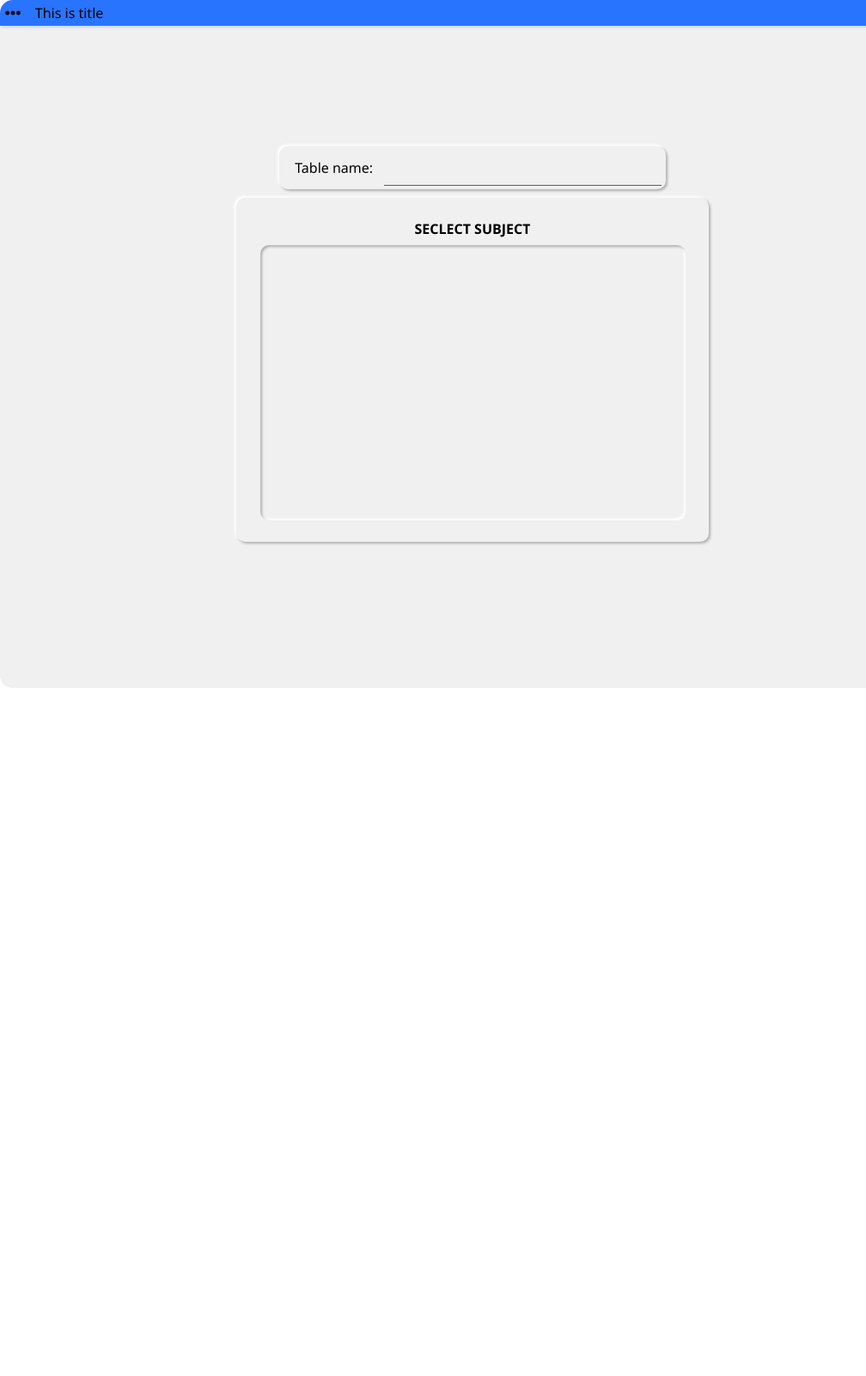
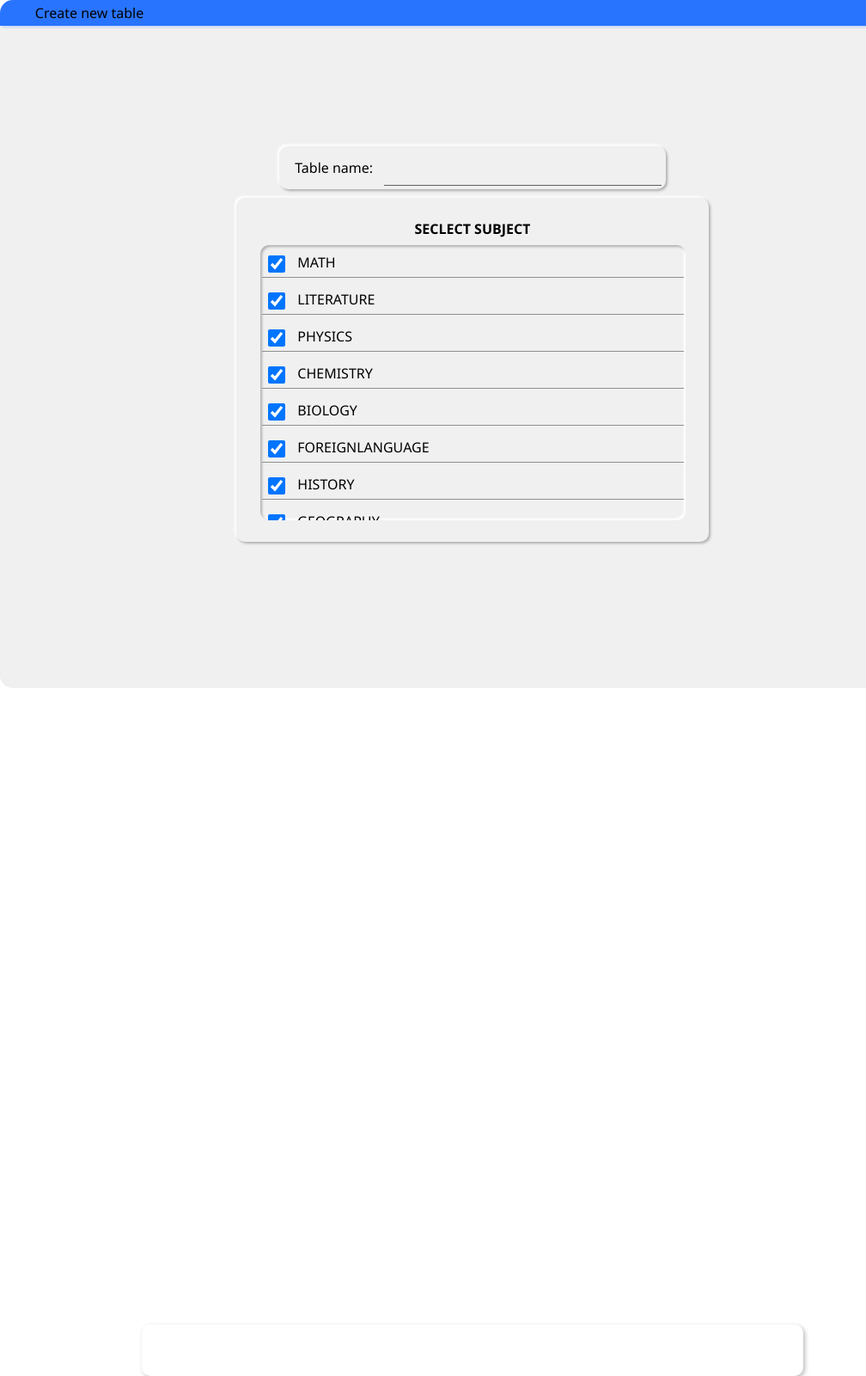
Before and after one commit to Huwng/score-table, an Electron app: page src/index.html in a window 1100 px wide. Shown: the top 1600 px of the page at 86% size, 0-1008 px from the left. Before the commit the page ends 800 px from the top, so only its background shows below. Drawn offline with Linux system fonts and the light colour scheme; no server answers.

Commit message:
Update 0.0.7
Create showNotification method
appended data from subject template to subject select table
create method setActivable for #app-morebtn
reformat code
some more fixes

```diff
--- a/script/index/navigation.js
+++ b/script/index/navigation.js
@@ -5,6 +5,7 @@
     let btn_more = _$('#app-morebtn')
     let sidebar = _$('#app-sidebar')
     el_click(btn_more, function () {
+        if (btn_more.classList.contains('activable')) {
             if (btn_more.classList.contains('active')) {
                 btn_more.classList.remove('active')
                 sidebar.classList.remove('active')
@@ -12,7 +13,12 @@
                 btn_more.classList.add('active')
                 sidebar.classList.add('active')
             }
+        }
     })
+    btn_more.setActivable = (activable) => {
+        if (activable) btn_more.classList.add('activable')
+        else btn_more.classList.remove('activable')
+    }
     // handle button minimize
     let btn_close = _$('#app-close')
     el_click(btn_close, function () {
@@ -35,11 +41,11 @@
         }
     })
     // handle float close menu
-    el_click(_$('#float-close').children[0], function() {
+    el_click(_$('#float-close').children[0], function () {
         beforeQuit()
         remote.app.quit()
     })
-    el_click(_$('#float-close').children[1], function() {
+    el_click(_$('#float-close').children[1], function () {
         _$('#float-close').classList.remove('active')
     })
 }).call(this)
--- a/script/index/prepaire.js
+++ b/script/index/prepaire.js
@@ -3,18 +3,16 @@
      * shared variable from main process
      */
     let shared_var = getSharedvar()
+    let fs = getFS()
     if (shared_var.invoke.firstUse) {
         // append sign up screen
         shared_var.invoke.debug('preparing for first use')
         // append folder ${appdata}/Scoretable
-        fs.mkdirSync(`${shared_var.path.appData}/ScoreTable`)
+        try { fs.mkdirSync(`${shared_var.path.appData}/ScoreTable`)}
+        catch (err) { showNotification(err) }
         // append file ${appdata}/Scoretable/user$.db
-        try {
-            fs.appendFileSync(`${shared_var.path.appData}/ScoreTable/Table.json`,)
-        } catch (error) {
-            console.log(error)
-        }
-
+        try { fs.appendFileSync(`${shared_var.path.appData}/ScoreTable/Table.json`,) }
+        catch (error) { showNotification('' + error) }
         // append file ${appdata}/Scoretable/user$.db
 
         // append Create table panel
--- a/script/index/table.js
+++ b/script/index/table.js
@@ -3,14 +3,14 @@ let shared_var = getSharedvar()
 function tablereader() {
     data = json.parse(fs.readFileSync(`${shared_var.path.appData}/ScoreTable/Table.json`))
 }
-// write the data back to "Table.json"
+/** write the data back to "Table.json" */
 function tablewriter(data) {
-    fs.writeFileSync(`${shared_var.path.appData}/ScoreTable/Table.json`,data)
+    fs.writeFileSync(`${shared_var.path.appData}/ScoreTable/Table.json`, data)
     console.log("write success")
 }
 
 function calcavgmarks(name) {
-    let i=0, t=0
+    let i = 0, t = 0
     if (data.name.type1marks.length != 0) {
         for (i in data.name.type1marks) {
             t += data.name.type1marks[i]
@@ -23,43 +23,42 @@ function calcavgmarks(name) {
     }
     if (data.name.type3marks != null) {
         t += data.name.type3marks
-        t = t/(data.name.type1marks.length + data.name.type2marks.length*2 + 3)
+        t = t / (data.name.type1marks.length + data.name.type2marks.length * 2 + 3)
         t = +num.toFixed(1)
     } else {
-        t = t/(data.name.type1marks.length + data.name.type2marks.length*2)
+        t = t / (data.name.type1marks.length + data.name.type2marks.length * 2)
         t = +num.toFixed(1)
     }
     data.name.avgmarks = t
 }
 // below are just learning english w/@Huwng, don't mind that.
 const subjects = ["Math", "Literature", "Physics", "Chemistry", "Biology", "ForeignLanguage", "History", "Geography", "CivicEducation", "ComputerScience", "NationalDefenseEducation"]
-function calcTotalavg () {
+function calcTotalavg() {
     for (i in subjects) {
         t += data.subjects[i].avgmarks
     }
-    t = t/11
+    t = t / 11
     data.Totalavg = +num.toFixed(1)
 }
 function calcrewards() {
     let nolessthan6 = true, nolessthan5 = true, nolessthan3 = true, nolessthan2 = true, rewards = ""
     for (i in subjects) {
-        if (data.subjects[i].avgmarks < 6.5) {
+        if (data.subjects[i].avgmarks < 6.5)
             nolessthan6 = false
-        } else if (data.subjects[i].avgmarks < 5) {
+        else if (data.subjects[i].avgmarks < 5)
             nolessthan5 = false
-            } else if (data.subjects[i].avgmarks < 3.5) {
+        else if (data.subjects[i].avgmarks < 3.5)
             nolessthan3 = false
-                } else if (data.subjects[i].avgmarks < 2) {
+        else if (data.subjects[i].avgmarks < 2)
             nolessthan2 = false
     }
-    }
-    if ((data.math.avgmarks >=8 || data.literature.avgmarks >=8) && (nolessthan6 = true) && (data.Totalavg >=8)) {
+    if ((data.math.avgmarks >= 8 || data.literature.avgmarks >= 8) && (nolessthan6 = true) && (data.Totalavg >= 8)) {
         rewards = "Good"
-    } else if ((data.math.avgmarks >=6.5 || data.literature.avgmarks >=6.5) && (nolessthan5 = true) && (data.Totalavg >=6.5)) {
+    } else if ((data.math.avgmarks >= 6.5 || data.literature.avgmarks >= 6.5) && (nolessthan5 = true) && (data.Totalavg >= 6.5)) {
         rewards = "Mild"
-        } else if ((data.math.avgmarks >=5 || data.literature.avgmarks >=5) && (nolessthan3 = true) && (data.Totalavg >=5)) {
+    } else if ((data.math.avgmarks >= 5 || data.literature.avgmarks >= 5) && (nolessthan3 = true) && (data.Totalavg >= 5)) {
         rewards = "Medium"
-            } else if ((nolessthan2 = true) && (data.Totalavg >=3)) {
+    } else if ((nolessthan2 = true) && (data.Totalavg >= 3)) {
         rewards = "Bad"
     } else {
         rewards = "Failed"
@@ -73,4 +72,5 @@ module.exports = {
     avgmarks: calcavgmarks,
     Totalavgmarks: calcTotalavg,
     rewards: calcrewards,
+    template: subjects
 }
--- a/script/modules/float-menu/new-table.js
+++ b/script/modules/float-menu/new-table.js
@@ -2,24 +2,28 @@ module.exports = [
 	{
 		label: "Confirm",
 		callback: function() {
+			showNotification('This feature is not supported now')
 			_$('#float-option-btn').click()
 		}
 	},
 	{
-		label: "Clear",
+		label: "Reset",
 		callback: function() {
 			_$('#float-option-btn').click()
+			loadSubjectTemplate(_$('#sbj-tab').children[0], get_module('index/table').template)
 		}
 	},
 	{
 		label: "Add Subject",
 		callback: function() {
+			showNotification('This feature is not supported now')
 			_$('#float-option-btn').click()
 		}
 	},
 	{
 		label: "Import Subject data",
 		callback: function() {
+			showNotification('This feature is not supported now')
 			_$('#float-option-btn').click()
 		}
 	}
--- a/script/template.js
+++ b/script/template.js
@@ -30,6 +30,14 @@ function el_click(element, callback) {
  */
 function getRemote() {
     return remote
+}
+
+/**
+ * return an fs module
+ * @returns {typeof import "fs"}
+ */
+function getFS() {
+    return fsmodule
 }
 
 /**
@@ -75,11 +83,24 @@ function setOptionFloatMenu(template) {
 
 /**
  * load template array of subject, append them to subject select table
+ * @param {HTMLElement} table
  * @param {Array<string>} template
  */
-function loadSubjectTemplate(template) {
+function loadSubjectTemplate(table, template) {
+    table.innerHTML = ''
     for (let i = 0; i < template.length; ++i) {
-        let tr
+        let trow = document.createElement('tr')
+        let tcel = document.createElement('td')
+        tcel.className = 'flex f-space-a'
+        let checkbox = document.createElement('input')
+        checkbox.type = 'checkbox'
+        checkbox.click()
+        let span = document.createElement('span')
+        span.innerText = template[i]
+        tcel.appendChild(checkbox)
+        tcel.appendChild(span)
+        trow.appendChild(tcel)
+        table.appendChild(trow)
     }
 }
 
@@ -107,6 +128,14 @@ function hideFloatButton() {
 }
 
 function showCreateTablePanel() {
+    loadSubjectTemplate(_$('#sbj-tab').children[0], get_module('index/table').template)
     setOptionFloatMenu(get_module('modules/float-menu/new-table'))
     showFloatButton()
 }
+
+function showNotification(message) {
+    _$('#notification').children[0].innerHTML = message
+    _$('#notification').classList.add('active')
+    pushlog(message)
+    setTimeout(() => {_$('#notification').classList.remove('active')}, 6000)
+}
--- a/src/index.html
+++ b/src/index.html
@@ -56,6 +56,10 @@
         <div class="option yes flex f-start"><span>Close</span></div>
         <div class="option no flex f-start"><span>Cancel</span></div>
     </div>
+    <!--! Local App notification -->
+    <div id="notification" class="noti flex f-center">
+        <span></span>
+    </div>
     <!--! App main panel -->
     <div class="app-panel flex f-start">
         <!--! Left side bar -->
@@ -92,7 +96,7 @@
                     <span><strong>Seclect subject</strong></span>
                     <div class="subject-table">
                         <table id="sbj-tab">
-                            <td></td>
+                            <tbody></tbody>
                         </table>
                     </div>
                 </div>
@@ -103,6 +107,7 @@
     <script>
         var remote = require('electron').remote
         var shared = remote.getGlobal('shared')
+        var fsmodule = require('fs')
         function get_module(module) {
             return require(`../script/${module}`)
         }
--- a/style/create-table.css
+++ b/style/create-table.css
@@ -44,4 +44,63 @@
 	height: 80%;
 	box-shadow: #00000044 2px 2px 3px inset, #ffffff -2px -2px 3px inset;
 	border-radius: 10px;
+	overflow-x: hidden;
+	overflow-y: auto;
 }
+#new-table-screen .subject-selection .subject-table::-webkit-scrollbar {
+  width: 5px;
+}
+#new-table-screen .subject-selection .subject-table::-webkit-scrollbar-track {
+  background: #f1f1f100;
+}
+
+#new-table-screen .subject-selection .subject-table::-webkit-scrollbar-thumb {
+  background: #aaa;
+  width: 10px;
+  border-top-right-radius: 10px;
+  border-bottom-right-radius: 10px;
+  overflow: hidden;
+}
+
+#new-table-screen .subject-selection .subject-table::-webkit-scrollbar-thumb:hover {
+  background: #999;
+}
+
+
+#sbj-tab {
+	width: 100%;
+	height: auto;
+}
+
+#sbj-tab tbody {
+	width: 100%;
+	height: auto;
+}
+
+#sbj-tab tbody tr {
+	width: 100%;
+	height: 30px;
+
+}
+
+#sbj-tab tbody tr td {
+	width: 100%;
+	height: 30px;
+	border-bottom: #8f8f8f 1px solid;
+	margin-bottom: 5px;
+	margin-top: 5px;
+	text-transform: none;
+}
+
+#sbj-tab tbody tr td input[type="checkbox"] {
+	width: 20px;
+	height: 20px;
+	text-transform: none;
+}
+
+#sbj-tab tbody tr td span {
+	width: 90%;
+	/* background-color: #5f5f5f; */
+	transform: translateY(2px);
+	text-transform: none;
+}
--- a/style/format.css
+++ b/style/format.css
@@ -38,3 +38,37 @@
     background: #f0f0f0;
     border-radius: 15px;
 }
+
+.noti {
+    width: 70%;
+    height: 60px;
+    position: absolute;
+    bottom: -100%;
+    left: 50%;
+    transform: translateX(-50%);
+    z-index: 100;
+    background-color: #ffffff;
+    border-radius: 10px;
+    box-shadow: #33333355 2px 2px 5px;
+    transition: 1s;
+    font-size: small;
+    transition: 600ms;
+}
+
+.noti.active {
+    animation: shownoti 5s ease-in-out forwards
+}
+
+@keyframes shownoti {
+    0%, 100% {
+        bottom: -100%;
+    }
+    10%, 90% {
+        bottom: 30px;
+    }
+}
+
+.noti:hover {
+    animation-play-state: paused;
+    bottom: 30px;
+}
--- a/style/nav.css
+++ b/style/nav.css
@@ -41,6 +41,17 @@
 	background: #ff0000;
 }
 
+#app-morebtn {
+	transition: 400ms;
+	visibility: hidden;
+	opacity: 0.5;
+}
+
+#app-morebtn.activable {
+	visibility: visible;
+	opacity: 1;
+}
+
 .active#app-morebtn img {
 	transform: rotate(270deg);
 }
```
Lines whose indentation alone changed are shown as unchanged.
